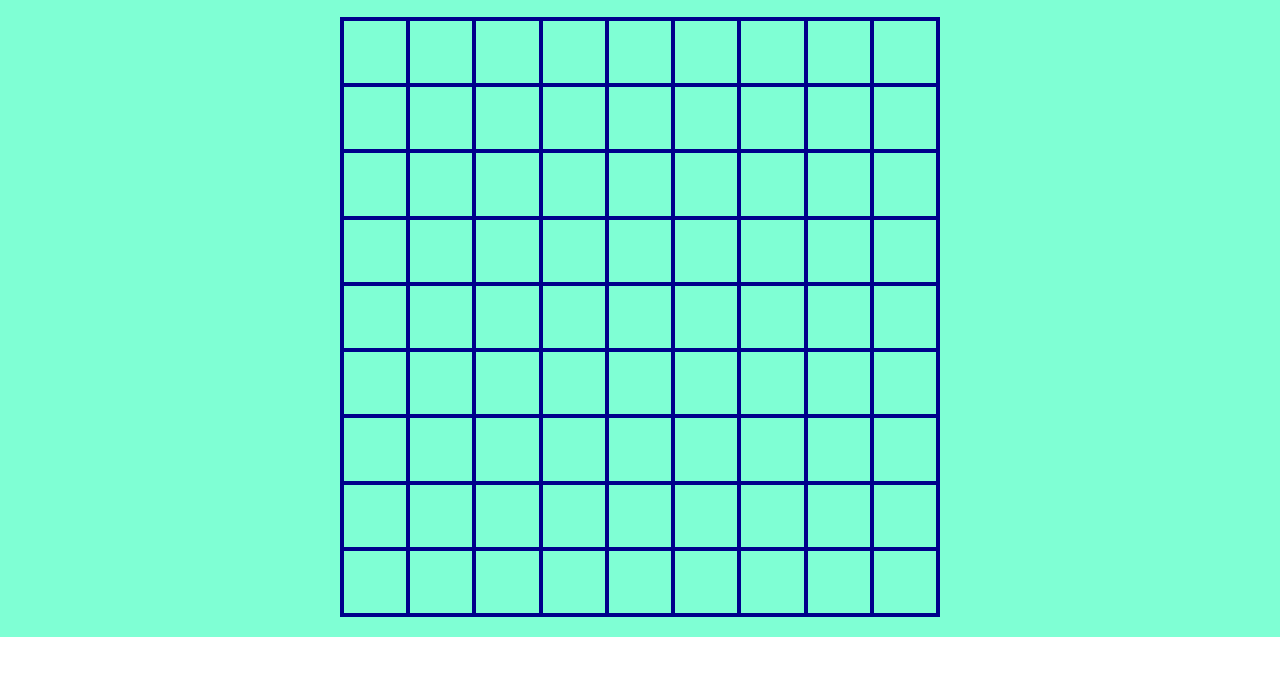
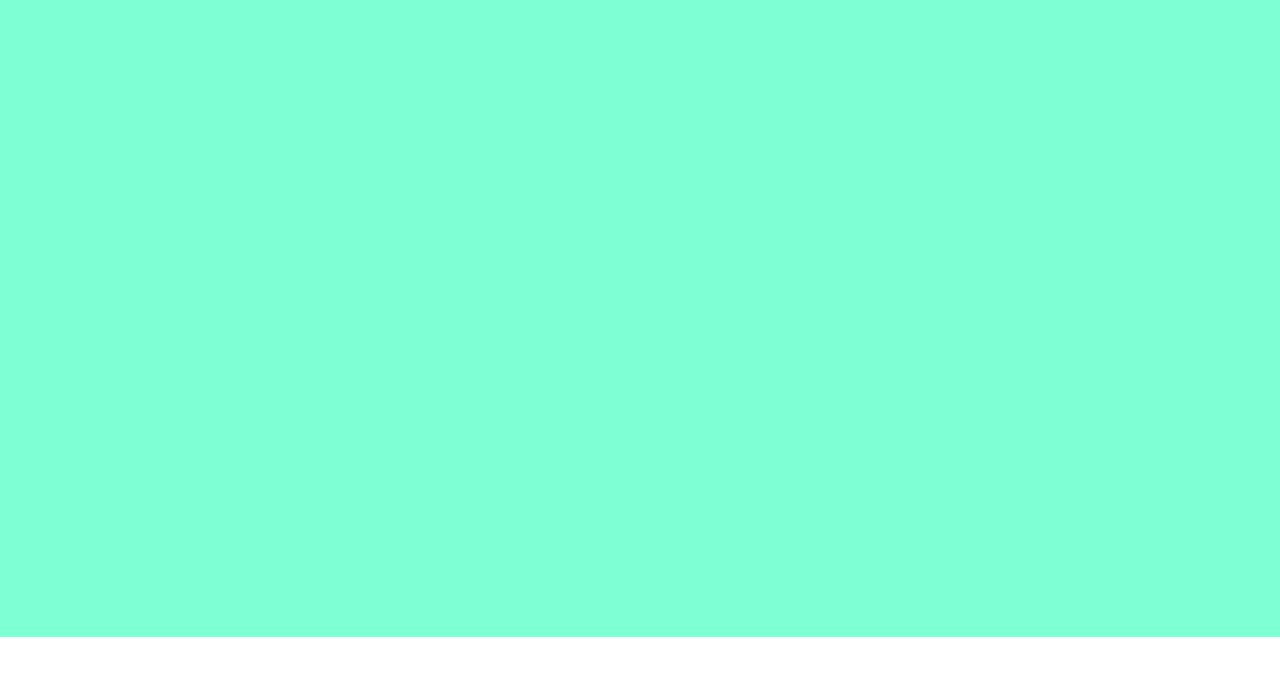
Before and after one commit to Gozzissimo/js-campominato-grid, a plain HTML site: page index.html in a window 1280 px wide. Shown: the part 99-774 px from the top of the page. Drawn offline with Linux system fonts and the light colour scheme.

Commit message:
grid display none

```diff
--- a/css/style.css
+++ b/css/style.css
@@ -46,7 +46,7 @@ html {
 }
 
 .grid {
-    display: flex;
+    display: none;
     flex-wrap: wrap;
     border: 2px solid darkblue;
     height: 600px;
--- a/index.html
+++ b/index.html
@@ -29,87 +29,6 @@
     <!-- main -->
     <main class="main">
         <div class="grid">
-            <div class="square medium"></div>
-            <div class="square medium"></div>
-            <div class="square medium"></div>
-            <div class="square medium"></div>
-            <div class="square medium"></div>
-            <div class="square medium"></div>
-            <div class="square medium"></div>
-            <div class="square medium"></div>
-            <div class="square medium"></div>
-            <div class="square medium"></div>
-            <div class="square medium"></div>
-            <div class="square medium"></div>
-            <div class="square medium"></div>
-            <div class="square medium"></div>
-            <div class="square medium"></div>
-            <div class="square medium"></div>
-            <div class="square medium"></div>
-            <div class="square medium"></div>
-            <div class="square medium"></div>
-            <div class="square medium"></div>
-            <div class="square medium"></div>
-            <div class="square medium"></div>
-            <div class="square medium"></div>
-            <div class="square medium"></div>
-            <div class="square medium"></div>
-            <div class="square medium"></div>
-            <div class="square medium"></div>
-            <div class="square medium"></div>
-            <div class="square medium"></div>
-            <div class="square medium"></div>
-            <div class="square medium"></div>
-            <div class="square medium"></div>
-            <div class="square medium"></div>
-            <div class="square medium"></div>
-            <div class="square medium"></div>
-            <div class="square medium"></div>
-            <div class="square medium"></div>
-            <div class="square medium"></div>
-            <div class="square medium"></div>
-            <div class="square medium"></div>
-            <div class="square medium"></div>
-            <div class="square medium"></div>
-            <div class="square medium"></div>
-            <div class="square medium"></div>
-            <div class="square medium"></div>
-            <div class="square medium"></div>
-            <div class="square medium"></div>
-            <div class="square medium"></div>
-            <div class="square medium"></div>
-            <div class="square medium"></div>
-            <div class="square medium"></div>
-            <div class="square medium"></div>
-            <div class="square medium"></div>
-            <div class="square medium"></div>
-            <div class="square medium"></div>
-            <div class="square medium"></div>
-            <div class="square medium"></div>
-            <div class="square medium"></div>
-            <div class="square medium"></div>
-            <div class="square medium"></div>
-            <div class="square medium"></div>
-            <div class="square medium"></div>
-            <div class="square medium"></div>
-            <div class="square medium"></div>
-            <div class="square medium"></div>
-            <div class="square medium"></div>
-            <div class="square medium"></div>
-            <div class="square medium"></div>
-            <div class="square medium"></div>
-            <div class="square medium"></div>
-            <div class="square medium"></div>
-            <div class="square medium"></div>
-            <div class="square medium"></div>
-            <div class="square medium"></div>
-            <div class="square medium"></div>
-            <div class="square medium"></div>
-            <div class="square medium"></div>
-            <div class="square medium"></div>
-            <div class="square medium"></div>
-            <div class="square medium"></div>
-            <div class="square medium"></div>
         </div>
     </main>
 
```
